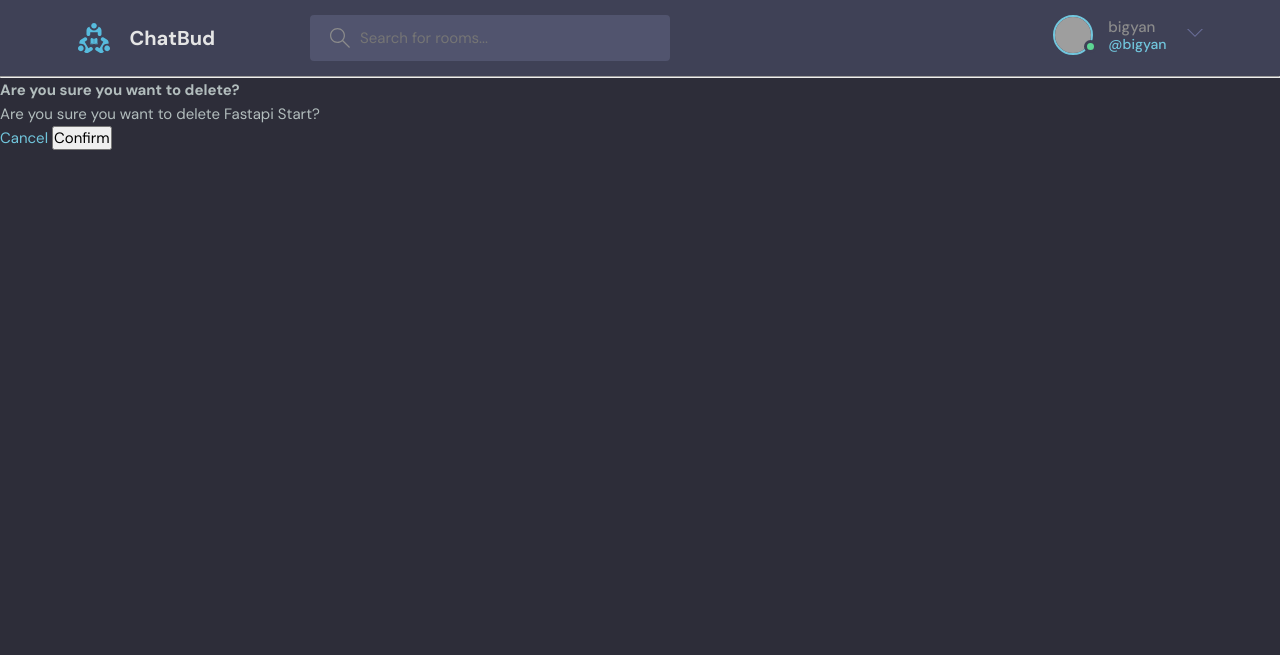
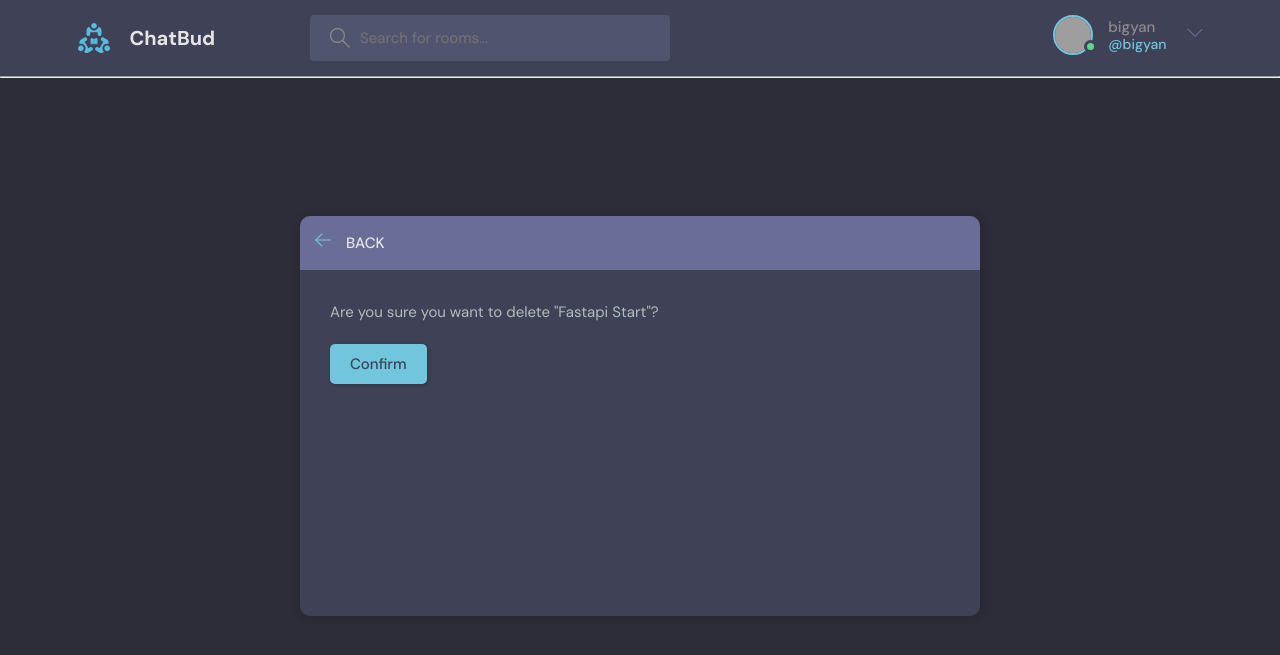
Before and after one commit to bigyan08/chat_room, a Django app: page /delete-room/13/ in a window 1280 px wide. Shown: the top 655 px of the page. Run offline with Django 4.2, Linux system fonts and the light colour scheme; a user stored in the database is signed in; data comes from the database, SQL or seed files in the repository; both versions use the stored data as it was after the commit; grey boxes are pictures that could not be loaded.

Commit message:
delete page configured

```diff
--- a/chatbud/chatapp/templates/chatapp/delete.html
+++ b/chatbud/chatapp/templates/chatapp/delete.html
@@ -1,16 +1,37 @@
-{% extends 'main.html' %}
+   {% extends 'main.html' %}
+   {% block content %}
+   <main class="delete-item layout">
+        <div class="container">
+            <div class="layout__box">
+                <div class="layout__boxHeader">
+                    <div class="layout__boxTitle">
+                        <a href="{{request.META.HTTP_REFERER}}">
+                            <svg version="1.1" xmlns="http://www.w3.org/2000/svg" width="32" height="32"
+                                viewBox="0 0 32 32">
+                                <title>arrow-left</title>
+                                <path
+                                    d="M13.723 2.286l-13.723 13.714 13.719 13.714 1.616-1.611-10.96-10.96h27.625v-2.286h-27.625l10.965-10.965-1.616-1.607z">
+                                </path>
+                            </svg>
+                        </a>
+                        <h3>Back</h3>
+                    </div>
+                </div>
+                <div class="layout__body">
+                    <form class="form" action="" method="POST">
+                        {% csrf_token %}
+                        <div class="form__group">
+                            <p>Are you sure you want to delete "{{obj}}"?</p>
+                        </div>
 
-{% block content %}
-    <div>
-        <h3>Are you sure you want to delete?</h3>
+                        <div class="for__group">
+                            <input class="btn btn--main" type="submit" value="Confirm" />
+                        </div>
 
-    </div>
-    <form action="" method="POST">
-        {% csrf_token %}
-        <p>Are you sure you want to delete {{obj}}?</p>
-        <a href="{{request.META.HTTP_REFERER}}">Cancel</a>
-        <!-- request.META.HTTP_REFERER returns the link from where the user came to delete -->
-        <input type="submit" value="Confirm">
-    </form>
-
+                    </form>
+                </div>
+            </div>
+        </div>
+    </main>
+    <script src="script.js"></script>
 {% endblock %}
--- a/chatbud/chatapp/templates/chatapp/room.html
+++ b/chatbud/chatapp/templates/chatapp/room.html
@@ -127,7 +127,10 @@
             </div>
           </div>
           <div class="room__message">
-            <form action="#"><input name="" placeholder="Write your message here..." /></form>
+            <form action="" method="POST">
+              {% csrf_token %}
+              <input name="body" placeholder="Write your message here..." />
+            </form>
           </div>
         </div>
         <!-- Room End -->
```
Also changed, not shown: chatbud/chatapp/templates/chatapp/delete_old.html (added, +16 -0 lines), chatbud/db.sqlite3.
